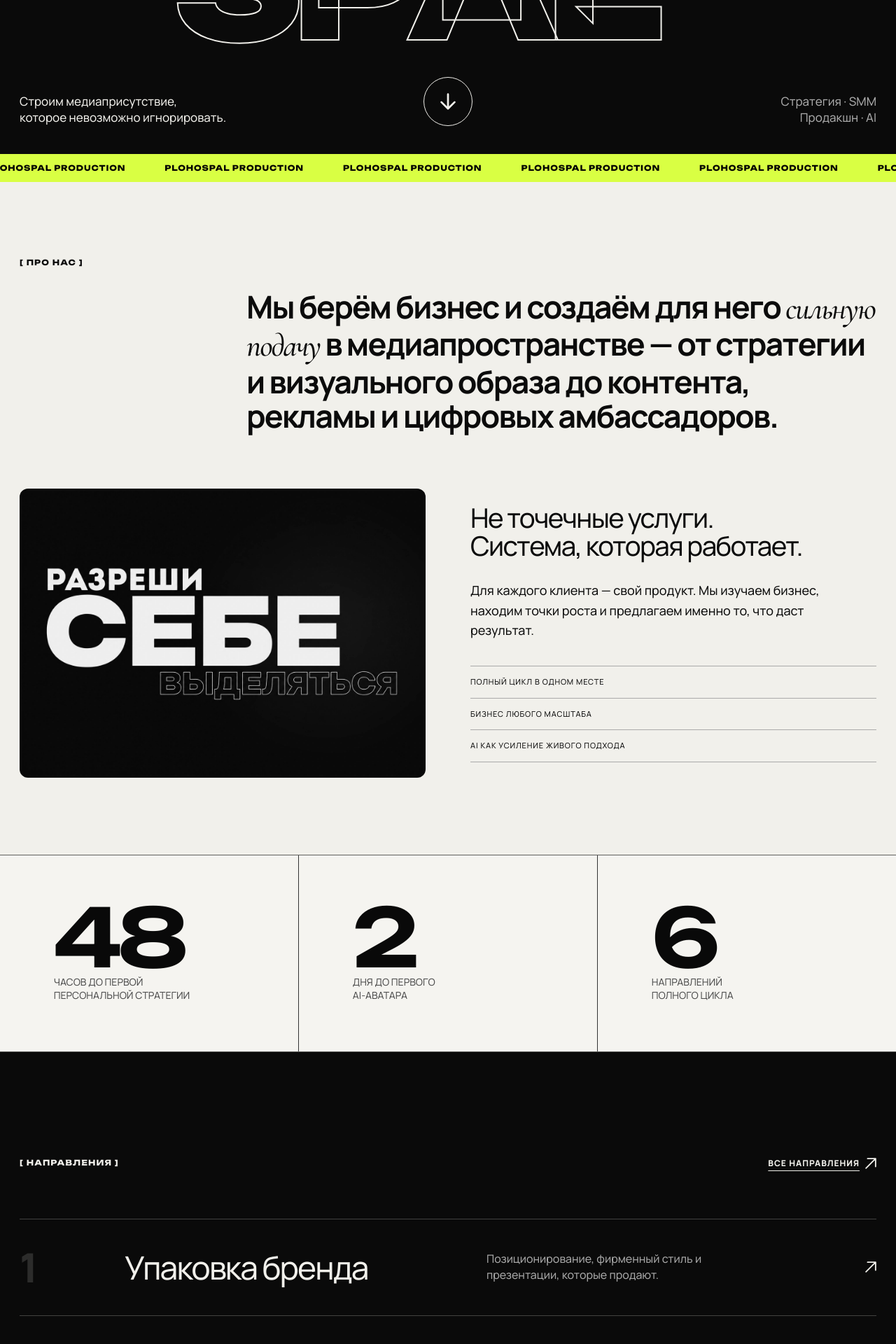
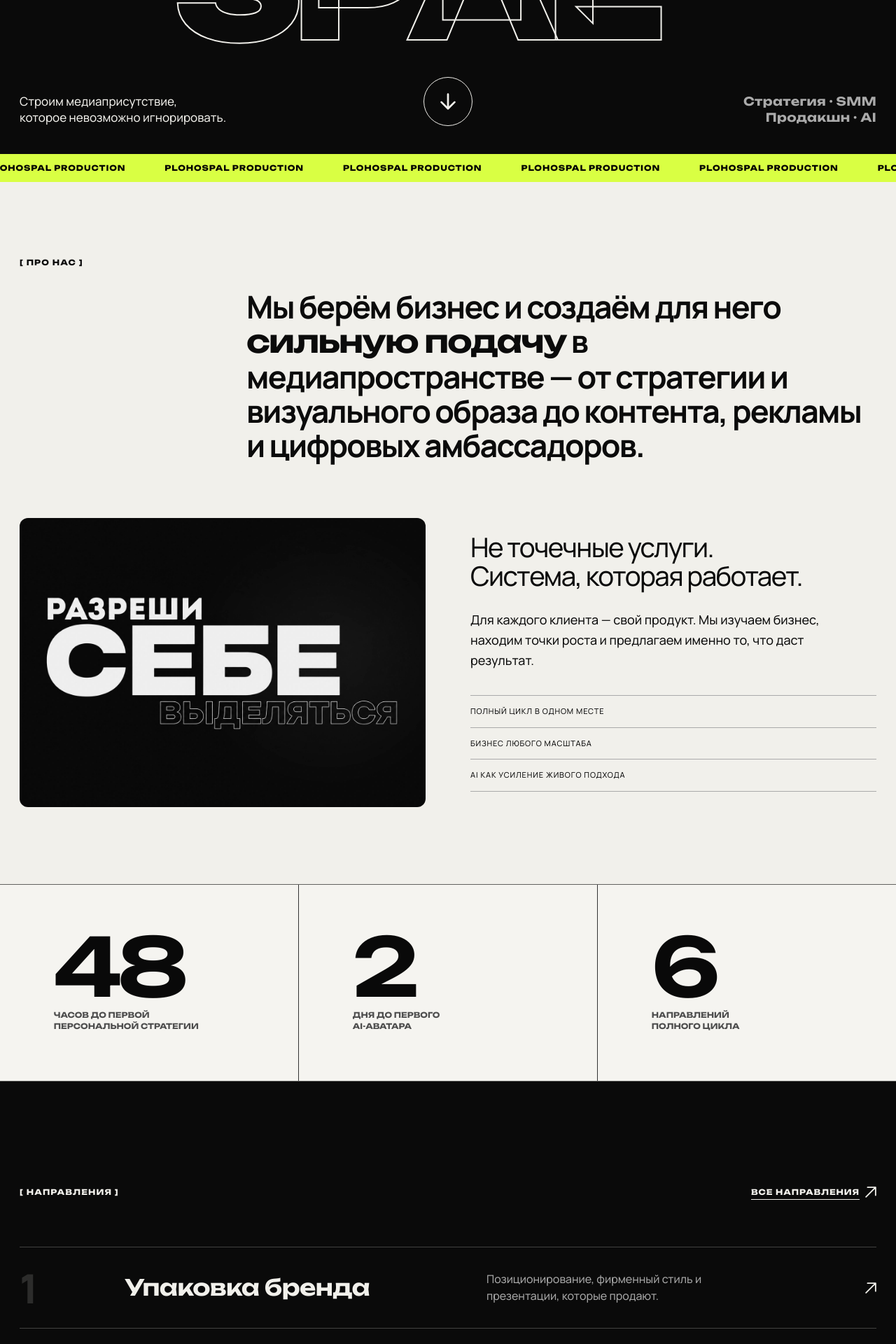
Before and after one commit to biakib/plohospal-production, a Next.js app: page / in a window 1280 px wide. Shown: the part 540-2460 px from the top of the page at 70% size. Built offline with nearby package versions, Linux system fonts and the light colour scheme.

Commit message:
Use display font across short UI text site-wide
Buttons, captions, team roles, social links, footer labels, FAQ
questions and metric captions now render in Unbounded; paragraphs and
long copy stay in Manrope for readability.

```diff
--- a/app/globals.css
+++ b/app/globals.css
@@ -2,9 +2,8 @@
 
 @font-face { font-family:"Manrope"; src:url("/fonts/manrope-variable.woff2") format("woff2"); font-style:normal; font-weight:200 800; font-display:block; }
 @font-face { font-family:"Unbounded"; src:url("/fonts/unbounded-variable.woff2") format("woff2"); font-style:normal; font-weight:200 900; font-display:block; }
-@font-face { font-family:"Cormorant Garamond"; src:url("/fonts/cormorant-garamond-italic-variable.woff2") format("woff2"); font-style:italic; font-weight:300 700; font-display:swap; }
 
-:root { --black:#0a0a0a; --white:#f1f0eb; --lime:#d9ff43; --line:rgba(241,240,235,.24); --font-body:"Manrope",Arial,sans-serif; --font-display:"Unbounded","Arial Black",sans-serif; --font-editorial:"Cormorant Garamond",Georgia,serif; }
+:root { --black:#0a0a0a; --white:#f1f0eb; --lime:#d9ff43; --line:rgba(241,240,235,.24); --font-body:"Manrope",Arial,sans-serif; --font-display:"Unbounded","Arial Black",sans-serif; }
 * { box-sizing:border-box; }
 html { width:100%; max-width:100%; overflow-x:hidden; scroll-behavior:smooth; }
 body { width:100%; max-width:100%; margin:0; overflow-x:hidden; background:var(--black); color:var(--white); font-family:var(--font-body); font-weight:450; }
@@ -62,7 +61,7 @@ nav a:hover,.nav-cta:hover { color:var(--lime); }
 @keyframes ticker { to { transform:translateX(-50%); } }
 .intro { background:var(--white); color:#0b0b0b; }
 .statement { margin:32px 0 80px auto; max-width:900px; font-size:clamp(28px,3.5vw,52px); line-height:1.1; letter-spacing:-.04em; font-weight:700; }
-.statement em { font-family:var(--font-editorial); font-weight:500; }
+.statement em { font-family:var(--font-display); font-style:normal; font-weight:650; }
 .intro-grid { display:grid; grid-template-columns:1fr 1fr; gap:5vw; align-items:center; }
 .portrait { overflow:visible; }
 .portrait img { object-fit:contain; object-position:center; width:100%; height:auto; border-radius:12px; filter:grayscale(1); }
@@ -85,7 +84,7 @@ nav a:hover,.nav-cta:hover { color:var(--lime); }
 .service-toggle > span { font-family:var(--font-body); font-size:clamp(44px,4.5vw,66px); font-weight:800; line-height:.8; letter-spacing:-.04em; color:rgba(241,240,235,.15); transition:color .25s; }
 .service-list article:hover .service-toggle > span,.service-list article.is-open .service-toggle > span { color:rgba(0,0,0,.2); }
 .service-list article:hover .service-toggle,.service-list article.is-open .service-toggle { padding-left:20px; background:var(--lime); color:#000; }
-.service-list h3 { margin:0; font-size:46px; letter-spacing:-.04em; }
+.service-list h3 { margin:0; font-family:var(--font-display); font-size:32px; font-weight:650; line-height:1.05; letter-spacing:-.02em; }
 .service-toggle p { margin:0; max-width:410px; color:#aaa; line-height:1.45; transition:color .25s; }
 .service-list article:hover .service-toggle p,.service-list article.is-open .service-toggle p { color:#222; }
 .service-toggle b { justify-self:end; transition:transform .25s; }
@@ -101,7 +100,7 @@ nav a:hover,.nav-cta:hover { color:var(--lime); }
 .manifesto-art { overflow:hidden; background:#bbb; }
 .manifesto-art img { filter:grayscale(1) contrast(1.2); mix-blend-mode:multiply; }
 .manifesto-copy { padding:100px max(40px,7vw); display:flex; flex-direction:column; }
-blockquote { margin:auto 0 60px; font:italic 500 clamp(54px,6.4vw,100px)/.88 var(--font-editorial); letter-spacing:-.035em; }
+blockquote { margin:auto 0 60px; font-family:var(--font-display); font-weight:650; font-size:clamp(38px,4.6vw,72px); line-height:1.02; letter-spacing:-.025em; }
 .manifesto-copy p { max-width:570px; font-size:18px; line-height:1.5; }
 .dark-link { margin-top:18px; align-self:flex-start; }
 .section-head { display:flex; justify-content:space-between; align-items:flex-start; }
@@ -111,7 +110,7 @@ blockquote { margin:auto 0 60px; font:italic 500 clamp(54px,6.4vw,100px)/.88 var
 .format-grid article { min-height:370px; padding:34px; border-right:1px solid #aaa; border-bottom:1px solid #aaa; display:flex; flex-direction:column; }
 .format-grid article > span { font-family:var(--font-body); font-size:clamp(56px,6vw,88px); font-weight:800; line-height:.8; letter-spacing:-.04em; color:rgba(11,11,11,.1); transition:color .25s; }
 .format-grid article:hover > span { color:rgba(11,11,11,.18); }
-.format-grid h3 { margin:34px 0 5px; font-size:52px; text-transform:uppercase; letter-spacing:-.05em; }
+.format-grid h3 { margin:34px 0 5px; font-family:var(--font-display); font-size:36px; font-weight:650; text-transform:uppercase; letter-spacing:-.02em; }
 .format-grid small { text-transform:uppercase; letter-spacing:.08em; }
 .format-grid p { max-width:440px; font-size:17px; line-height:1.5; color:#555; }
 .format-grid a { margin-top:auto; font-weight:700; text-transform:uppercase; font-size:12px; text-decoration:underline; text-underline-offset:5px; }
@@ -162,7 +161,7 @@ blockquote { margin:auto 0 60px; font:italic 500 clamp(54px,6.4vw,100px)/.88 var
 .team-photo img { filter:grayscale(1); transition:.4s; object-position:center top; }
 .team-photo > span { position:absolute; right:14px; top:14px; width:38px; height:38px; display:grid; place-items:center; color:#000; background:var(--lime); border-radius:50%; }
 .team-grid article:hover img { filter:grayscale(0); transform:scale(1.025); }
-.team-grid h3 { font-size:22px; margin:18px 0 5px; }
+.team-grid h3 { font-family:var(--font-display); font-size:17px; font-weight:650; margin:18px 0 5px; }
 .team-grid p { margin:0; color:#aaa; }
 .socials { display:flex; gap:12px; margin-top:14px; font-size:11px; font-weight:700; transition:opacity .25s,transform .25s; }
 .socials a { border:1px solid #555; border-radius:20px; padding:7px 10px; }
@@ -215,7 +214,7 @@ footer h2 span { color:transparent; -webkit-text-stroke:2px #000; margin-left:8v
 .direction-detail a { display:inline-block; margin-top:25px; padding:13px 18px; background:var(--lime); color:#000; border-radius:30px; font-size:12px; font-weight:800; text-transform:uppercase; }
 .manifesto-intro { background:var(--lime); color:#000; }
 .manifesto-intro p { margin:0; max-width:1150px; font-size:clamp(50px,7vw,106px); line-height:.95; letter-spacing:-.055em; font-weight:700; }
-.manifesto-intro em { font-family:var(--font-editorial); font-weight:500; }
+.manifesto-intro em { font-family:var(--font-display); font-style:normal; font-weight:650; }
 .manifesto-lines { padding-top:0; padding-bottom:0; }
 .manifesto-line { display:grid; grid-template-columns:90px 1.1fr 1fr; gap:40px; padding:65px 0; border-bottom:1px solid var(--line); }
 .manifesto-line>span { font-size:12px; }
@@ -326,7 +325,7 @@ footer h2 span { color:transparent; -webkit-text-stroke:2px #000; margin-left:8v
   .intro-copy { padding:20px 0 0; }
   .service-toggle { gap:10px; }
   .service-toggle > span { font-size:26px; }
-  .service-list h3 { font-size:34px; }
+  .service-list h3 { font-size:21px; }
   .service-toggle p { font-size:14px; }
   .service-expand>div { display:block; padding-left:60px; }
   .service-expand a { display:inline-block; margin-top:18px; }
@@ -342,7 +341,7 @@ footer h2 span { color:transparent; -webkit-text-stroke:2px #000; margin-left:8v
   blockquote { font-size:48px; }
   .format-grid { grid-template-columns:1fr; }
   .format-grid article { min-height:330px; }
-  .format-grid h3 { font-size:44px; }
+  .format-grid h3 { font-size:26px; }
   .format-grid article > span { font-size:48px; }
   .team-grid { grid-template-columns:1fr; }
   .team-photo { height:520px; }
@@ -381,3 +380,25 @@ footer h2 span { color:transparent; -webkit-text-stroke:2px #000; margin-left:8v
   .motion-ready .reveal-item { transform:translateY(22px); }
 }
 @media (prefers-reduced-motion:reduce) { html { scroll-behavior:auto; } .ticker div,.hero-lens,.hero-lens::before,.hero-lens::after,.hero-word i { animation:none; } * { transition:none!important; } }
+
+/* Дизайнерский шрифт в коротких элементах: кнопки, подписи, лейблы.
+   Абзацы и длинный текст остаются в Manrope для читабельности. */
+.hero-side { font-family:var(--font-display); font-size:11px; font-weight:700; letter-spacing:.02em; }
+.numbers span { font-family:var(--font-display); font-size:11px; font-weight:700; }
+.format-grid small { font-family:var(--font-display); font-size:10.5px; font-weight:700; }
+.format-grid a { font-family:var(--font-display); font-size:11px; font-weight:750; }
+.team-grid p { font-family:var(--font-display); font-size:11px; font-weight:600; line-height:1.35; }
+.socials a { font-family:var(--font-display); font-size:10.5px; font-weight:700; }
+.quiz-options button { font-family:var(--font-display); font-size:13px; line-height:1.3; }
+.quiz-reset { font-family:var(--font-display); font-size:11px; }
+.lead-form button { font-family:var(--font-display); font-size:10.5px; font-weight:750; }
+.faq summary { font-family:var(--font-display); font-size:14px; font-weight:650; line-height:1.3; }
+.faq-list summary { font-family:var(--font-display); font-size:15px; font-weight:650; line-height:1.3; }
+.footer-grid small { font-family:var(--font-display); font-size:10.5px; font-weight:700; }
+.footer-grid a { font-family:var(--font-display); font-size:13px; font-weight:600; }
+.copyright { font-family:var(--font-display); font-size:10px; font-weight:700; }
+.service-expand a { font-family:var(--font-display); font-size:10.5px; font-weight:750; }
+.text-link,.dark-link { font-family:var(--font-display); font-size:11px; font-weight:750; }
+.direction-detail a { font-family:var(--font-display); font-size:10.5px; font-weight:750; }
+.manifesto-end a { font-family:var(--font-display); font-size:10.5px; font-weight:750; }
+.faq-aside a { font-family:var(--font-display); font-size:10.5px; font-weight:750; }
```
Also changed, not shown: public/fonts/cormorant-garamond-italic-variable.woff2 (deleted), 13 other files (tests, documents, lock files or other folders).
